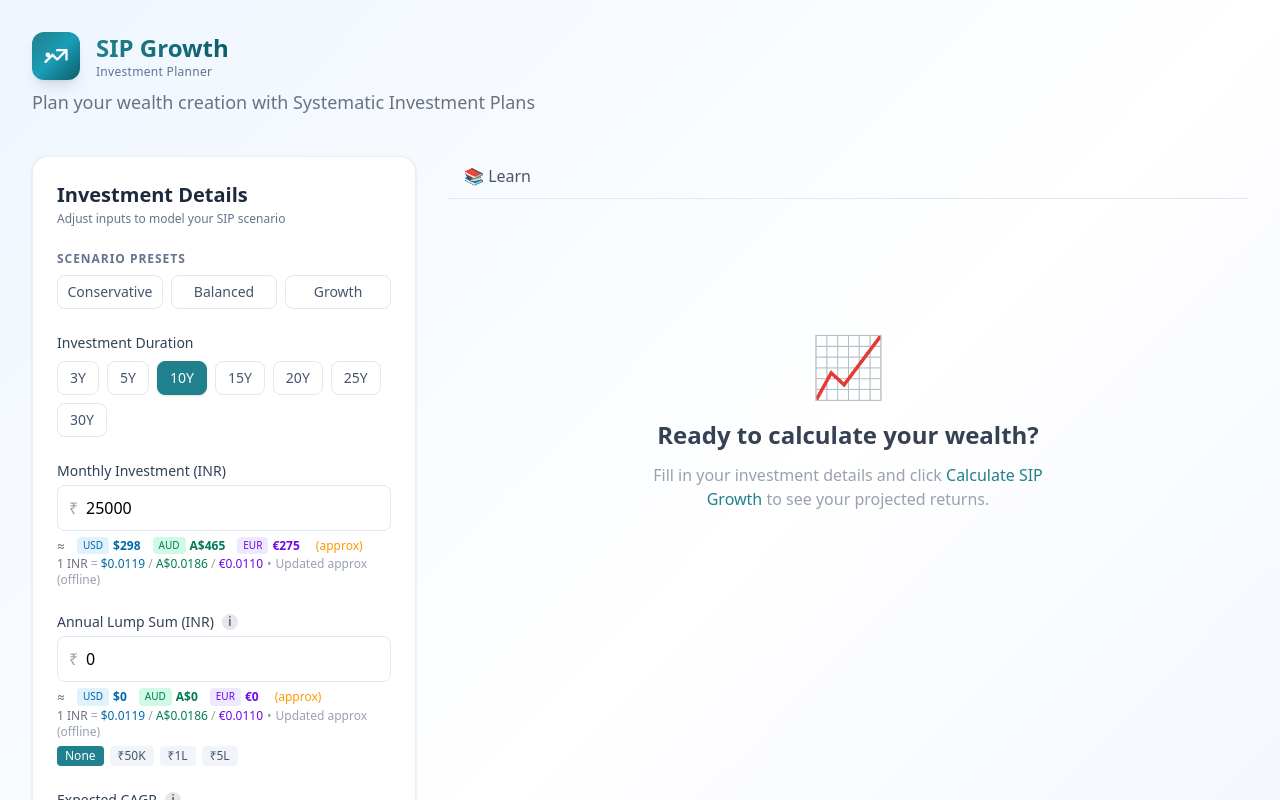
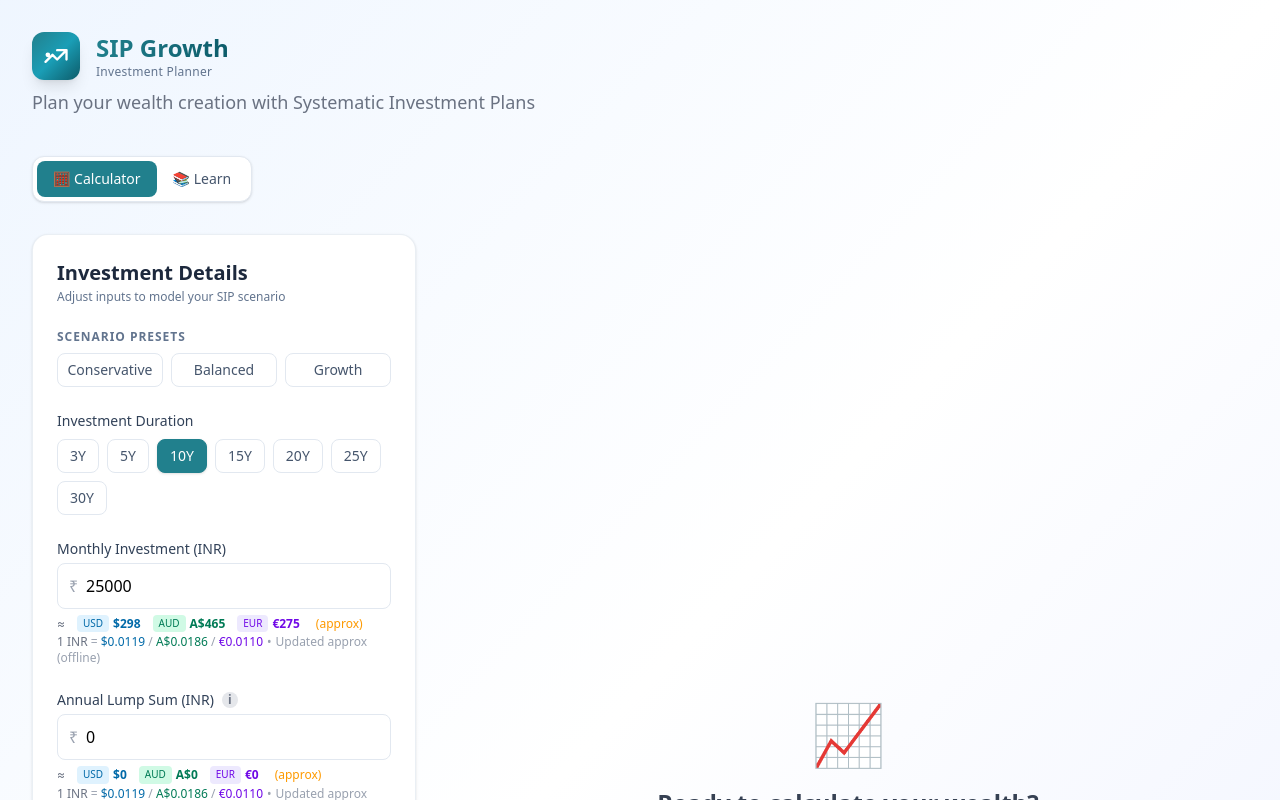
Before and after one commit to ravi-cheetiralaav/investment-planner, a Next.js app: page / in a window 1280 px wide. Shown: the top 800 px of the page. Built offline with nearby package versions, Linux system fonts and the light colour scheme; no server answers.

Commit message:
Refactor tab navigation and enhance results display in Home component for improved user interaction

```diff
--- a/src/app/page.tsx
+++ b/src/app/page.tsx
@@ -49,7 +49,8 @@ export default function Home() {
   const [copied, setCopied] = useState(false);
   const [showComparison, setShowComparison] = useState(false);
   const [activeView, setActiveView] = useState<'annual' | 'monthly'>('annual');
-  const [activeTab, setActiveTab] = useState<'dashboard' | 'table' | 'swp' | 'whatif' | 'assumptions' | 'learn'>('dashboard');
+  const [activeMenu, setActiveMenu] = useState<'calculator' | 'learn'>('calculator');
+  const [activeTab, setActiveTab] = useState<'dashboard' | 'table' | 'swp' | 'whatif' | 'assumptions'>('dashboard');
 
   useEffect(() => {
     fetchFXRates().then(rates => {
@@ -123,6 +124,24 @@ export default function Home() {
           <p className="text-gray-500 text-lg mt-2">Plan your wealth creation with Systematic Investment Plans</p>
         </div>
 
+        <div className="mb-8 no-print">
+          <div className="inline-flex rounded-xl border border-slate-200 bg-white p-1 shadow-sm">
+            <button
+              onClick={() => setActiveMenu('calculator')}
+              className={`px-4 py-2 rounded-lg text-sm font-medium transition-all ${activeMenu === 'calculator' ? 'bg-[#21808D] text-white' : 'text-slate-600 hover:text-slate-900'}`}
+            >
+              🧮 Calculator
+            </button>
+            <button
+              onClick={() => setActiveMenu('learn')}
+              className={`px-4 py-2 rounded-lg text-sm font-medium transition-all ${activeMenu === 'learn' ? 'bg-[#21808D] text-white' : 'text-slate-600 hover:text-slate-900'}`}
+            >
+              📚 Learn
+            </button>
+          </div>
+        </div>
+
+        {activeMenu === 'calculator' ? (
           <div className="grid grid-cols-1 lg:grid-cols-3 gap-8">
             <div className="lg:col-span-1">
               <CalculatorForm
@@ -137,10 +156,27 @@ export default function Home() {
             </div>
 
             <div className="lg:col-span-2">
-            {/* Always visible tab navigation */}
+              {results ? (
+                <>
+                  <SummaryCards results={results} inputs={inputs} fxRates={fxRates} />
+
+                <div className="flex flex-wrap gap-2 mb-8 no-print">
+                  <button onClick={handleShare} className="btn-secondary" title="Share this calculation">
+                    <span>🔗</span>
+                    <span>{copied ? '✓ Copied!' : 'Share'}</span>
+                  </button>
+                  <button onClick={handleDownloadCSV} className="btn-secondary" title="Download as CSV">
+                    <span>📥</span>
+                    <span>Download CSV</span>
+                  </button>
+                  <button onClick={handlePrint} className="btn-secondary" title="Print this page">
+                    <span>🖨️</span>
+                    <span>Print</span>
+                  </button>
+                </div>
+
+                {/* Tab Navigation */}
                 <div className="flex gap-2 mb-6 border-b border-gray-200 no-print flex-wrap">
-              {results && (
-                <>
                   <button
                     onClick={() => setActiveTab('dashboard')}
                     className={`px-4 py-2 font-medium transition-all border-b-2 ${activeTab === 'dashboard' ? 'border-[#21808D] text-[#21808D]' : 'border-transparent text-gray-600 hover:text-gray-900'}`}
@@ -171,46 +207,13 @@ export default function Home() {
                   >
                     ⚙️ Assumptions
                   </button>
-                </>
-              )}
-              <button
-                onClick={() => setActiveTab('learn')}
-                className={`px-4 py-2 font-medium transition-all border-b-2 ${activeTab === 'learn' ? 'border-[#21808D] text-[#21808D]' : 'border-transparent text-gray-600 hover:text-gray-900'}`}
-              >
-                📚 Learn
-              </button>
                 </div>
 
                 {/* Tab Content */}
                 <div className="no-print">
-              {/* Learn Tab - Always Available */}
-              {activeTab === 'learn' && (
-                <div className="space-y-4">
-                  <LearnGuides />
-                </div>
-              )}
-
-              {/* Results-dependent tabs */}
-              {results ? (
-                <>
                   {/* Dashboard Tab */}
                   {activeTab === 'dashboard' && (
                     <div className="space-y-6">
-                      <SummaryCards results={results} inputs={inputs} fxRates={fxRates} />
-                      <div className="flex flex-wrap gap-2 mb-8">
-                        <button onClick={handleShare} className="btn-secondary" title="Share this calculation">
-                          <span>🔗</span>
-                          <span>{copied ? '✓ Copied!' : 'Share'}</span>
-                        </button>
-                        <button onClick={handleDownloadCSV} className="btn-secondary" title="Download as CSV">
-                          <span>📥</span>
-                          <span>Download CSV</span>
-                        </button>
-                        <button onClick={handlePrint} className="btn-secondary" title="Print this page">
-                          <span>🖨️</span>
-                          <span>Print</span>
-                        </button>
-                      </div>
                       <GrowthChart yearlyData={results.yearlyData} />
                     </div>
                   )}
@@ -254,21 +257,20 @@ export default function Home() {
                       <AssumptionsPanel inputs={inputs} />
                     </div>
                   )}
+                </div>
               </>
             ) : (
-                <>
-                  {activeTab !== 'learn' && (
               <div className="flex flex-col items-center justify-center h-full min-h-[400px] text-center">
                 <div className="text-6xl mb-6">📈</div>
                 <h2 className="text-2xl font-semibold text-gray-700 mb-3">Ready to calculate your wealth?</h2>
                 <p className="text-gray-400 max-w-md">Fill in your investment details and click <span className="font-medium text-[#21808D]">Calculate SIP Growth</span> to see your projected returns.</p>
               </div>
             )}
-                </>
-              )}
           </div>
           </div>
-        </div>
+        ) : (
+          <LearnGuides />
+        )}
       </div>
     </main>
   );
```
Lines whose indentation alone changed are shown as unchanged.
